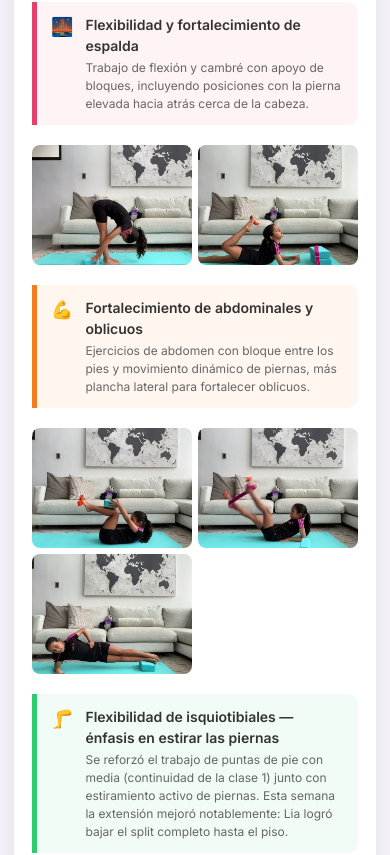
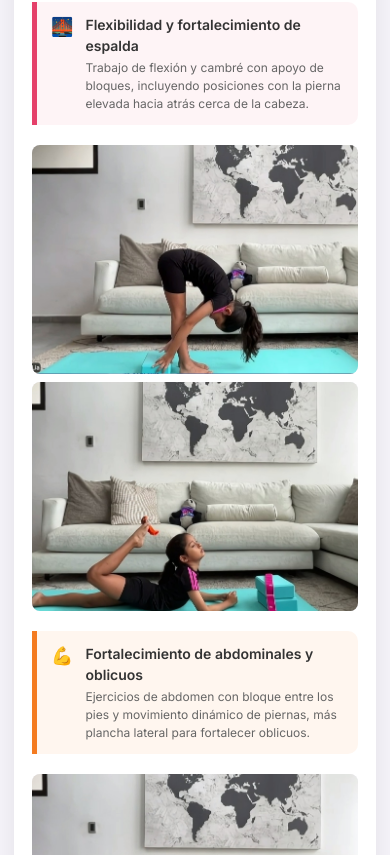
Before and after one commit to camilagaraycoach-dotcom/cgc-elite, a plain HTML site: page lia-ibarra/informe-2/index.html in a window 390 px wide. Shown: the part 795-1650 px from the top of the page. Drawn offline with nearby package versions, Linux system fonts and the light colour scheme.

Commit message:
Optimize Informe 2 gallery for mobile: full images, no crop, responsive layout

```diff
--- a/lia-ibarra/informe-2/index.html
+++ b/lia-ibarra/informe-2/index.html
@@ -97,14 +97,14 @@
   .reco-section .section-title .accent { background:linear-gradient(to right,var(--orange),var(--pink));-webkit-background-clip:text;-webkit-text-fill-color:transparent; }
   .reco-section p { color:rgba(255,255,255,0.8);font-size:15px;line-height:1.75; }
 
-  /* FOTOS INLINE */
-  .inline-gallery { display:grid;gap:8px;margin-top:20px;margin-bottom:4px; }
-  .inline-gallery.cols3 { grid-template-columns: repeat(3,1fr); }
-  .inline-gallery.cols2 { grid-template-columns: repeat(2,1fr); }
-  .inline-gallery.cols1 { grid-template-columns: 1fr; }
-  .inline-photo { border-radius:10px;overflow:hidden;aspect-ratio:4/3;cursor:pointer;position:relative; }
-  .inline-photo img { width:100%;height:100%;object-fit:cover;object-position:center 20%;transition:transform 0.2s ease;display:block; }
-  .inline-photo:hover img { transform:scale(1.04); }
+  /* FOTOS INLINE — imágenes completas, sin recorte */
+  .inline-gallery { display:flex;flex-wrap:wrap;gap:10px;margin-top:20px;margin-bottom:4px; }
+  .inline-gallery.cols3 .inline-photo { flex:1 1 30%;min-width:150px; }
+  .inline-gallery.cols2 .inline-photo { flex:1 1 46%;min-width:180px; }
+  .inline-gallery.cols1 .inline-photo { flex:1 1 100%; }
+  .inline-photo { border-radius:10px;overflow:hidden;cursor:pointer;position:relative;background:#F0EEF5;display:flex;align-items:center;justify-content:center; }
+  .inline-photo img { width:100%;height:auto;display:block;object-fit:contain;transition:transform 0.2s ease; }
+  .inline-photo:hover img { transform:scale(1.03); }
 
   /* LIGHTBOX */
   .lightbox { display:none;position:fixed;inset:0;z-index:999;background:rgba(0,0,0,0.93);align-items:center;justify-content:center;flex-direction:column; }
@@ -165,13 +165,19 @@
     .prioridad-desc { font-size: 12px; }
     .logro-quote { padding: 14px 16px; }
     .logro-quote p { font-size: 14px; }
-    .inline-gallery.cols3 { grid-template-columns: repeat(2, 1fr); }
-    .inline-gallery { gap: 6px; }
-    .inline-photo { aspect-ratio: 4/3; border-radius: 8px; }
+    .inline-gallery { gap: 8px; }
+    .inline-gallery.cols3 .inline-photo,
+    .inline-gallery.cols2 .inline-photo { flex: 1 1 100%; min-width: unset; }
+    .inline-photo { border-radius: 8px; }
     .lightbox img { max-width: 96vw; max-height: 75vh; }
     .lightbox-close { top: 12px; right: 14px; width: 38px; height: 38px; font-size: 20px; }
     .lightbox-btn { width: 40px; height: 40px; font-size: 18px; }
     .lightbox-nav { gap: 14px; margin-top: 14px; }
+  }
+
+  /* ─── TABLET: 2 columnas en vez de 3 ─── */
+  @media (min-width: 601px) and (max-width: 860px) {
+    .inline-gallery.cols3 .inline-photo { flex: 1 1 46%; }
   }
 </style>
 </head>
```
